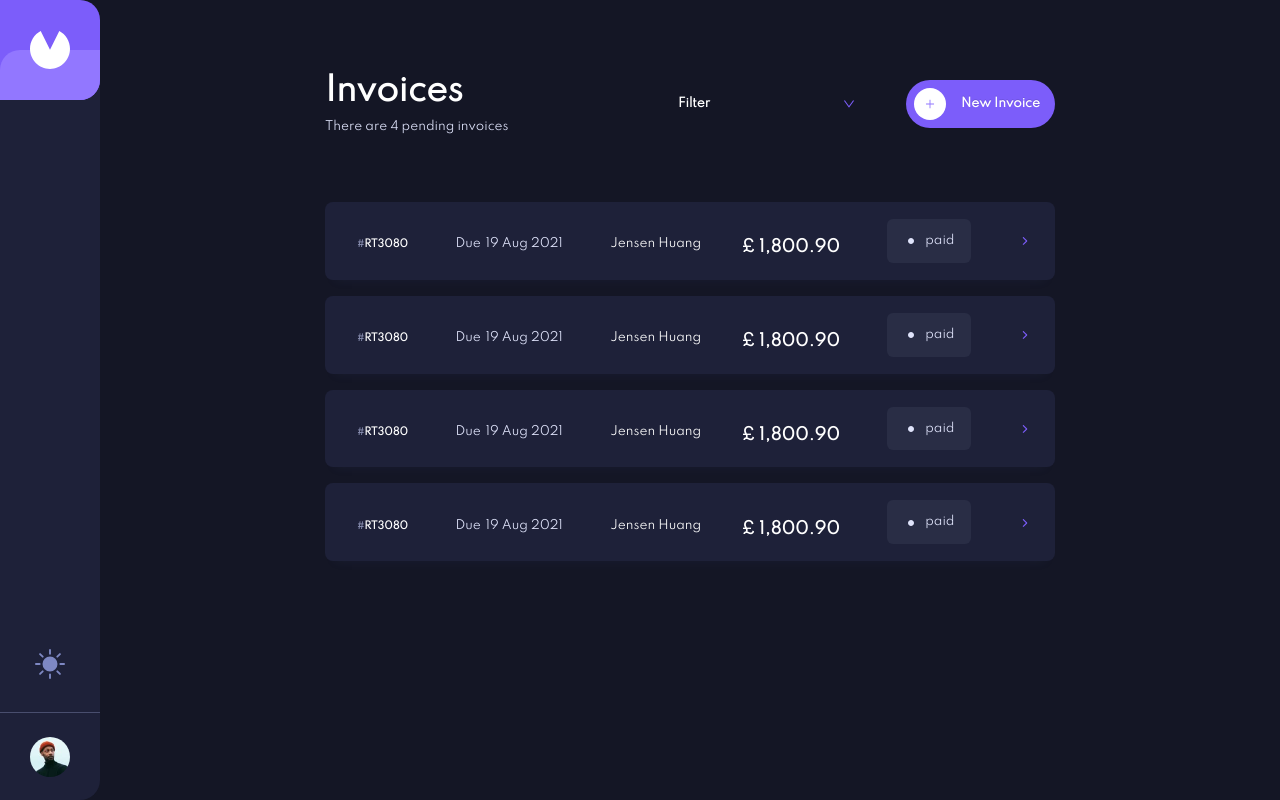
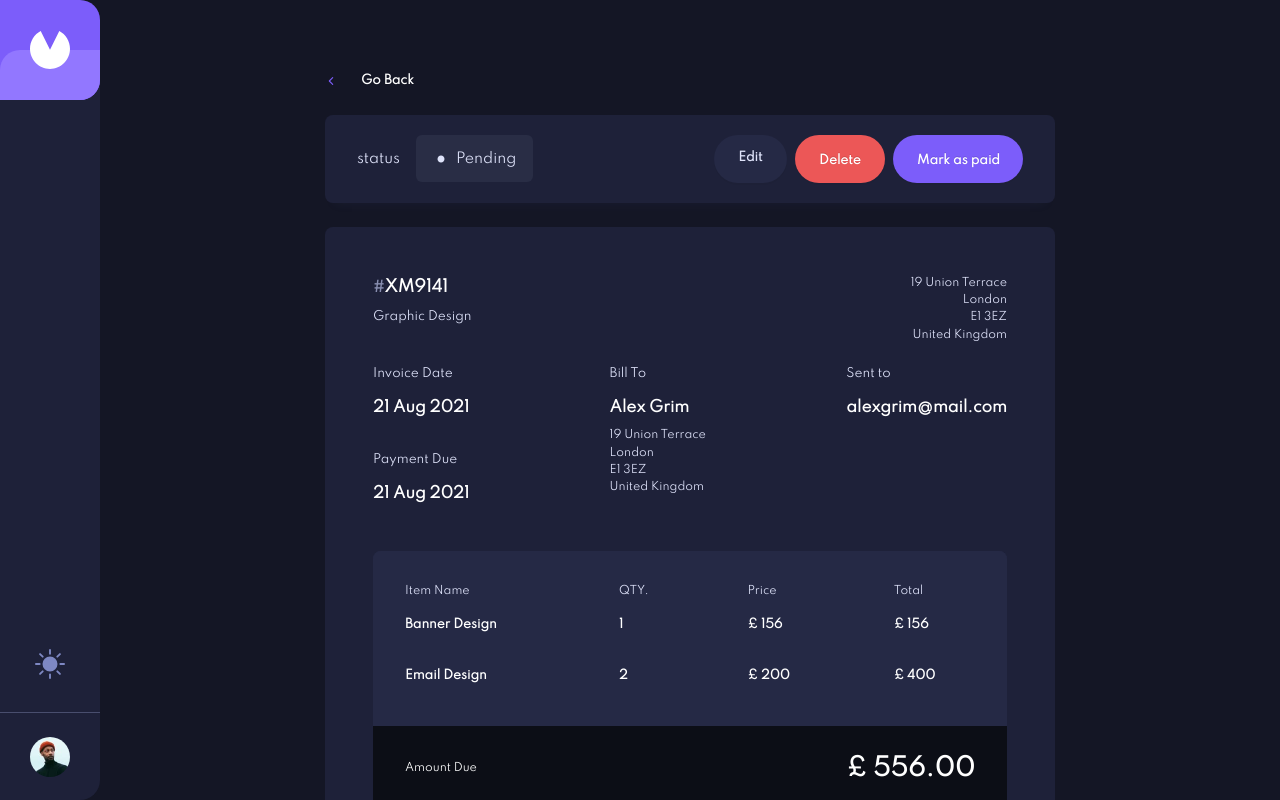
Before and after one commit to NohaFahmi/invoices-website, a React (Create React App) app: page / in a window 1280 px wide. Built offline with nearby package versions, Linux system fonts and the light colour scheme.

Commit message:
Added the invoice details page

```diff
--- a/src/assets/theme.scss
+++ b/src/assets/theme.scss
@@ -53,6 +53,8 @@
   --invoices-list-page-subtitle-color: #dfe3fa;
   --empty-result-title-color: #fff;
   --empty-result-subtitle-color: #dfe3fa;
+  --invoice-details-header-color: #dfe3fa;
+  --invoice-summary-footer-bg: #0c0e16;
 }
 [data-theme="light"] {
   --btn-default-bg: #7c5dfa;
@@ -95,4 +97,6 @@
   --invoices-list-page-subtitle-color: #888eb0;
   --empty-result-title-color: #0c0e16;
   --empty-result-subtitle-color: #888eb0;
+  --invoice-details-header-color: #858bb2;
+  --invoice-summary-footer-bg: #373b53;
 }
--- a/src/components/appContainer.tsx
+++ b/src/components/appContainer.tsx
@@ -4,7 +4,7 @@ import "../utils/styles/components/app-container.scss";
 import InvoiceFormDrawer from "./invoiceFormDrawer";
 import React, { useState } from "react";
 import InvoicesListPage from "../pages/invoicesListPage";
-
+import InvoiceDetailsPage from "../pages/invoiceDetailsPage";
 const AppContainer = () => {
   const { Sider } = Layout;
   const [open, setOpen] = useState(false);
@@ -29,7 +29,8 @@ const AppContainer = () => {
             }}
           />
         )}
-        <InvoicesListPage />
+        {/* <InvoicesListPage /> */}
+        <InvoiceDetailsPage />
       </Layout>
     </Layout>
   );
--- /dev/null
+++ b/src/pages/invoiceDetailsPage.tsx
@@ -0,0 +1,140 @@
+import { Button, Table } from "antd";
+import "../utils/styles/components/invoice-details.scss";
+import type { ColumnsType } from "antd/es/table";
+import { GoPrimitiveDot } from "react-icons/go";
+import { IoChevronBack } from "react-icons/io5";
+interface DataType {
+  key: number;
+  name: string;
+  qty: number;
+  price: number;
+  total: number;
+}
+const columns: ColumnsType<DataType> = [
+  {
+    title: "Item Name",
+    dataIndex: "name",
+    key: "name",
+    render: (text) => <p>{text}</p>,
+  },
+  {
+    title: "QTY.",
+    dataIndex: "qty",
+    key: "qty",
+    render: (text) => <p>{text}</p>,
+  },
+  {
+    title: "Price",
+    dataIndex: "price",
+    key: "price",
+    render: (text) => <p>£ {text}</p>,
+  },
+  {
+    title: "Total",
+    dataIndex: "total",
+    key: "total",
+    render: (text) => <p>£ {text}</p>,
+  },
+];
+const data: DataType[] = [
+  {
+    key: 1,
+    name: "Banner Design",
+    qty: 1,
+    price: 156.0,
+    total: 156.0,
+  },
+  {
+    key: 2,
+    name: "Email Design",
+    qty: 2,
+    price: 200,
+    total: 400,
+  },
+];
+const InvoiceDetailsPage = () => {
+  return (
+    <div className="invoice-details-page">
+      <a href="#" className="back-btn">
+        <IoChevronBack />
+        <span>Go Back</span>
+      </a>
+      <div className="invoice-details-page_header">
+        <div className="invoice-details-page_header_status-wrapper">
+          <span>status</span>
+          <span className="invoice-details-page_header_status status-1">
+            <GoPrimitiveDot />
+            Pending
+          </span>
+        </div>
+        <div className="invoice-details-page_header_cta-btns">
+          <Button type="primary" shape="round" className="btn-grey">
+            Edit
+          </Button>
+          <Button type="primary" shape="round" className="btn-danger">
+            Delete
+          </Button>
+          <Button type="primary" shape="round" className="btn-default">
+            Mark as paid
+          </Button>
+        </div>
+      </div>
+      <div className="invoice-details-page_invoice">
+        <div className="invoice-details-page_invoice_header">
+          <div className="invoice-details-page_invoice_header-name">
+            <p>
+              <span>#</span>XM9141
+            </p>
+            <p>Graphic Design</p>
+          </div>
+          <p className="invoice-details-page_invoice_header-address">
+            19 Union Terrace <br /> London <br /> E1 3EZ <br /> United Kingdom
+          </p>
+        </div>
+        <div className="invoice-details-page_invoice-body">
+          <div className="invoice-details-page_invoice-info">
+            <div className="invoice-details-page_invoice_col">
+              <p>Invoice Date</p>
+              <p>21 Aug 2021</p>
+            </div>
+            <div className="invoice-details-page_invoice_col">
+              <p>Payment Due</p>
+              <p>21 Aug 2021</p>
+            </div>
+          </div>
+          <div className="invoice-details-page_invoice-billto-info">
+            <div className="invoice-details-page_invoice_col">
+              <p>Bill To</p>
+              <p>Alex Grim</p>
+            </div>
+            <p className="invoice-details-page_invoice-billto-info-address">
+              19 Union Terrace <br /> London <br /> E1 3EZ <br /> United Kingdom
+            </p>
+          </div>
+          <div className="invoice-details-page_invoice-reciever-info">
+            <div className="invoice-details-page_invoice_col">
+              <p>Sent to</p>
+              <p>alexgrim@mail.com</p>
+            </div>
+          </div>
+        </div>
+
+        <div className="invoice-details-page_summary">
+          <Table
+            columns={columns}
+            dataSource={data}
+            bordered={false}
+            pagination={{ hideOnSinglePage: true }}
+            footer={() => (
+              <div className="total-amount">
+                <p>Amount Due</p>
+                <p>£ 556.00</p>
+              </div>
+            )}
+          />
+        </div>
+      </div>
+    </div>
+  );
+};
+export default InvoiceDetailsPage;
--- a/src/utils/styles/button.scss
+++ b/src/utils/styles/button.scss
@@ -31,6 +31,7 @@
   background-color: var(--btn-grey-bg) !important;
   color: var(--btn-grey-color);
   border: none;
+  transition: unset;
 }
 .btn-grey:hover {
   background-color: var(--btn-grey-hover) !important;
--- a/src/utils/styles/components/invoice-card.scss
+++ b/src/utils/styles/components/invoice-card.scss
@@ -45,7 +45,6 @@
   &__amount {
     color: var(--invoice-card-amount);
     margin-bottom: 0;
-
     font-size: 16px;
     font-weight: bold;
   }
--- /dev/null
+++ b/src/utils/styles/components/invoice-details.scss
@@ -0,0 +1,206 @@
+.invoice-details-page {
+  display: flex;
+  flex-direction: column;
+  gap: 24px;
+  max-width: 730px;
+  margin: 72px auto 0;
+  width: 70%;
+  @media (max-width: 768px) {
+    width: 90%;
+  }
+  .back-btn {
+    color: var(--invoice-card-amount);
+    display: flex;
+    gap: 24px;
+    font-weight: bold;
+    font-size: 12px;
+    align-items: center;
+    svg {
+      color: #7c5dfa;
+    }
+  }
+  &_header {
+    background-color: var(--invoice-card-bg);
+    padding: 20px 32px;
+    border-radius: 8px;
+    box-shadow: 0 10px 10px -10px rgba(72, 84, 159, 0.1);
+    display: flex;
+    justify-content: space-between;
+    align-items: center;
+    &_status {
+      &-wrapper {
+        display: flex;
+        align-items: center;
+        gap: 16px;
+        span:first-of-type {
+          color: var(--invoice-details-header-color);
+        }
+      }
+      border-radius: 6px;
+      padding: 13px 17px 12px 18px;
+      display: flex;
+      align-items: center;
+      justify-content: center;
+      gap: 8px;
+      &.status-1 {
+        color: var(--invoice-card-status-draft-color);
+        background-color: var(--invoice-card-status-draft-bg);
+      }
+      &.status-2 {
+        color: var(--invoice-card-status-pending-color);
+        background-color: var(--invoice-card-status-pending-bg);
+      }
+      &.status-3 {
+        color: var(--invoice-card-status-paid-color);
+        background-color: var(--invoice-card-status-paid-bg);
+      }
+    }
+    &_cta-btns {
+      display: flex;
+      gap: 8px;
+    }
+  }
+  &_invoice {
+    background-color: var(--invoice-card-bg);
+    padding: 48px;
+    border-radius: 8px;
+    box-shadow: 0 10px 10px -10px rgba(72, 84, 159, 0.1);
+    &_header {
+      display: flex;
+      justify-content: space-between;
+      &-name {
+        display: flex;
+        flex-direction: column;
+        gap: 8px;
+        p:first-of-type {
+          span {
+            color: var(--invoice-card-id-hash-color);
+          }
+          font-size: 16px;
+          font-weight: bold;
+          color: var(--invoice-card-id-color);
+          margin-bottom: 0;
+        }
+        p:last-of-type {
+          color: var(--invoice-card-date-span);
+          margin-bottom: 0;
+          font-size: 12px;
+          font-weight: 500;
+        }
+      }
+      &-address {
+        margin-bottom: 0;
+        font-size: 11px;
+        text-align: right;
+        color: var(--invoice-card-date-span);
+        font-weight: 500;
+      }
+    }
+    &_col {
+      display: flex;
+      flex-direction: column;
+      gap: 12px;
+      p:first-of-type {
+        color: var(--invoice-card-date-span);
+        margin-bottom: 0;
+        font-size: 12px;
+        font-weight: 500;
+      }
+      p:last-of-type {
+        color: var(--invoice-card-amount);
+        margin-bottom: 0;
+        font-size: 15px;
+        font-weight: bold;
+      }
+    }
+    &-info {
+      display: flex;
+      flex-direction: column;
+      gap: 32px;
+    }
+    &-body {
+      display: flex;
+      justify-content: space-between;
+      margin-top: 21px;
+    }
+    &-billto-info {
+      display: flex;
+      flex-direction: column;
+      gap: 8px;
+      &-address {
+        margin-bottom: 0;
+        font-size: 11px;
+        color: var(--invoice-card-date-span);
+        font-weight: 500;
+      }
+    }
+  }
+  &_summary {
+    margin-top: 45px;
+    .ant-table-thead > tr > th {
+      border-bottom: none;
+      background-color: var(--btn-grey-bg);
+      color: var(--form-input-label-color);
+      font-size: 11px;
+      padding: 32px 32px 0;
+      transition: unset;
+      font-weight: 500;
+    }
+    .ant-table-thead
+      > tr
+      > th:not(:last-child):not(.ant-table-selection-column):not(.ant-table-row-expand-icon-cell):not([colspan])::before {
+      display: none;
+    }
+    .ant-table-tbody > tr > td {
+      border-bottom: none;
+      font-size: 12px;
+      font-weight: bold;
+      color: var(--invoice-card-id-color);
+      padding: 16px 32px;
+      p {
+        margin-bottom: 0;
+      }
+    }
+    .ant-table-container table > thead > tr:first-child th:first-child {
+      border-top-left-radius: 8px;
+    }
+    .ant-table-container table > thead > tr:first-child th:last-child {
+      border-top-right-radius: 8px;
+    }
+    .ant-table-container {
+      border-top-left-radius: 8px;
+      border-top-right-radius: 8px;
+    }
+    .ant-table {
+      border-radius: 8px;
+      background-color: var(--btn-grey-bg);
+    }
+    .ant-table-tbody > tr.ant-table-row:hover > td,
+    .ant-table-tbody > tr > td.ant-table-cell-row-hover {
+      background-color: transparent;
+    }
+    .ant-table-footer {
+      padding: 24px 32px;
+      background-color: var(--invoice-summary-footer-bg);
+      border-radius: 0 0 8px 8px;
+      margin-top: 24px;
+      .total-amount {
+        display: flex;
+        justify-content: space-between;
+        color: #fff;
+        align-items: center;
+        p:first-of-type {
+          font-size: 11px;
+          font-weight: 500;
+        }
+        p:last-of-type {
+          font-size: 24px;
+          font-weight: bold;
+        }
+        p {
+          margin-bottom: 0;
+        }
+      }
+    }
+  }
+}
--- a/src/utils/styles/components/invoices-list-page.scss
+++ b/src/utils/styles/components/invoices-list-page.scss
@@ -67,7 +67,7 @@
       .filter-select {
         width: 200px;
         @media (max-width: 768px) {
-          width: 70px;
+          width: 100px;
         }
       }
       .ant-select-multiple .ant-select-selection-placeholder {
```
